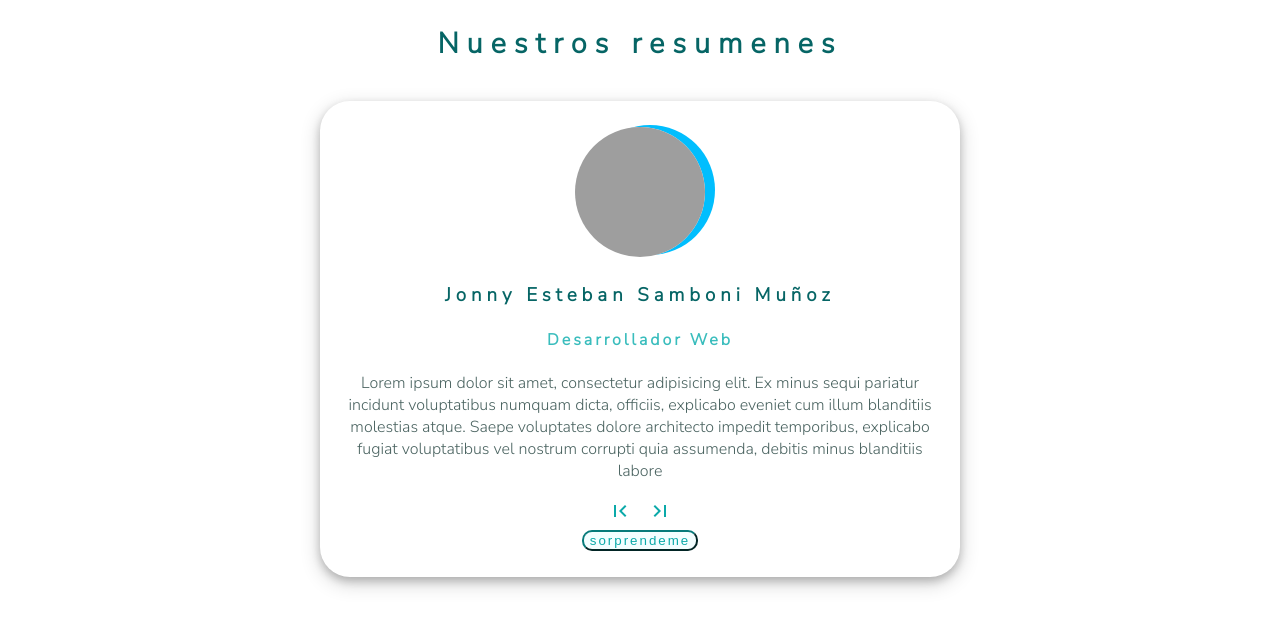
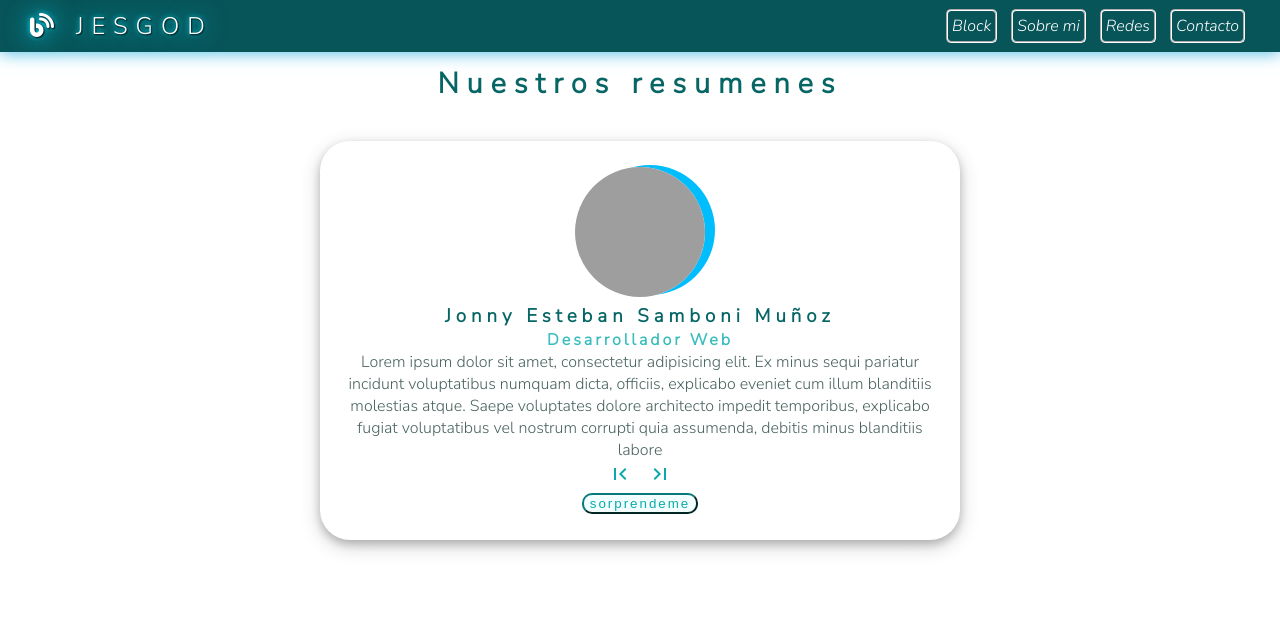
Before and after one commit to JESGOD/webReviews, a plain HTML site: page index.html in a window 1280 px wide. Drawn offline with nearby package versions, Linux system fonts and the light colour scheme; grey boxes are pictures that could not be loaded.

Commit message:
agregados barra de navegacion y efectos

```diff
--- a/index.html
+++ b/index.html
@@ -13,14 +13,38 @@
         rel="stylesheet">
     <link rel="stylesheet"
         href="https://fonts.googleapis.com/css2?family=Material+Symbols+Outlined:opsz,wght,FILL,GRAD@20..48,100..700,0..1,-50..200" />
+    <!--logos de fontawesome-->
+    <script src="https://kit.fontawesome.com/857f5cafb2.js" crossorigin="anonymous"></script>
     <link rel="stylesheet" href="styles.css">
     <script src="index.js" defer></script>
 </head>
 
 <body>
     <main>
+        <nav class="contenedor-nav">
+            <div class="logo" id="logo">
+                <i class="fa-solid fa-blog"></i>
+                <span>JESGOD</span>
+            </div>
+            <div class="texto-nav" id="texto-nav">
+                <ul class="opciones-nav" id="opciones-nav">
+                    <i id="opciones">
+                        <a href="#">Block</a>
+                    </i>
+                    <i id="opciones">
+                        <a href="#">Sobre mi</a>
+                    </i>
+                    <i id="opciones">
+                        <a href="#">Redes</a>
+                    </i>
+                    <i id="opciones">
+                        <a href="#">Contacto</a>
+                    </i>
+                </ul>
+            </div>
+        </nav>
         <section class="principal">
-            <!--indica que el contenido dentro de esta seccion esta relacionado entre si(section class:"fotos de mis vacaciones" h1: mis vacaciones img:*fotos de vacaciones*)-->
+            <!--indica  que el  contenido dentro de esta seccion esta relacionado entre si(section class:"fotos de mis vacaciones" h1: mis vacaciones img:*fotos de vacaciones*)-->
             <div class="titulo">
                 <h1>Nuestros resumenes</h1>
                 <div class="subrayador"></div>
--- a/styles.css
+++ b/styles.css
@@ -1,3 +1,8 @@
+* {
+    margin: 0%;
+    box-sizing: border-box;
+}
+
 body {
     margin: 0%;
     min-height: 100%;
@@ -6,12 +11,13 @@ body {
 
 }
 
+
 html {
     height: 100%;
 }
 
 .titulo {
-
+    margin-top: 12px;
     font-size: 120%;
     color: rgb(6, 101, 101);
     letter-spacing: 8px;
@@ -63,3 +69,46 @@ html {
     color: rgb(11, 169, 169);
     letter-spacing: 2px;
 }
+
+/* barra de navegacion */
+
+.contenedor-nav {
+    display: flex;
+    justify-content: space-between;
+    align-items: center;
+    padding-inline: 30px;
+    padding-block: 10px;
+    background-color: rgb(7, 84, 89);
+    box-shadow: 0px 2px 15px rgb(98, 198, 232);
+
+
+}
+
+#opciones a {
+    text-decoration: none;
+    color: white;
+    margin: 5px;
+    border-style: groove;
+    border-color: rgb(255, 255, 255);
+    border-radius: 5px;
+    border-width: 2px;
+    padding: 4px;
+
+
+}
+
+/* efecto en los botones :hover indica que se hace una accion cuando se pasa el cursos por enciama del elemento*/
+#opciones a:hover {
+    border-color: aqua;
+    border-radius: 20px;
+    background-color: rgba(0, 0, 0, 0.335);
+    box-shadow: 0px 0px 25px lightblue;
+    transition: 0.5s; /* tiempo de transicion para animaciones*/
+}
+
+.logo {
+    color: white;
+    font-size: x-large;
+    letter-spacing: 8px;
+    text-shadow: 1px 1px 2px black, 0 0 25px rgb(0, 225, 255), 0 0 5px rgb(3, 226, 255);
+}
```
